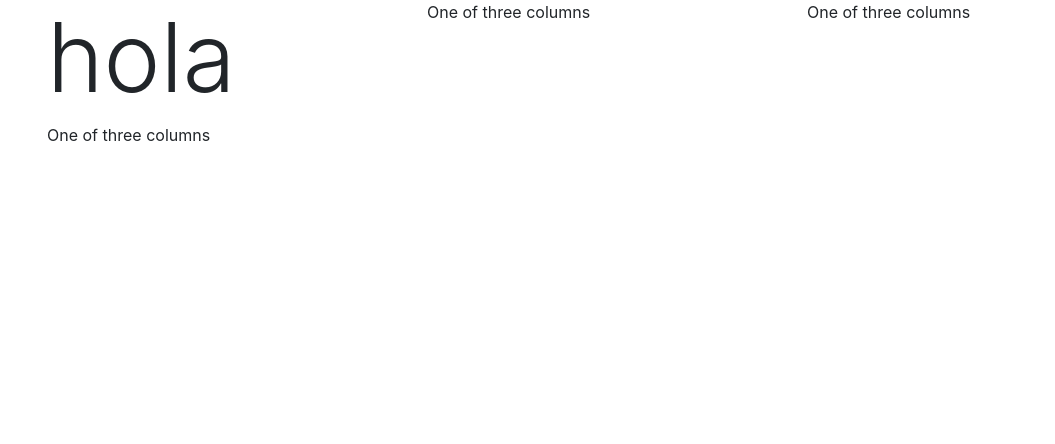
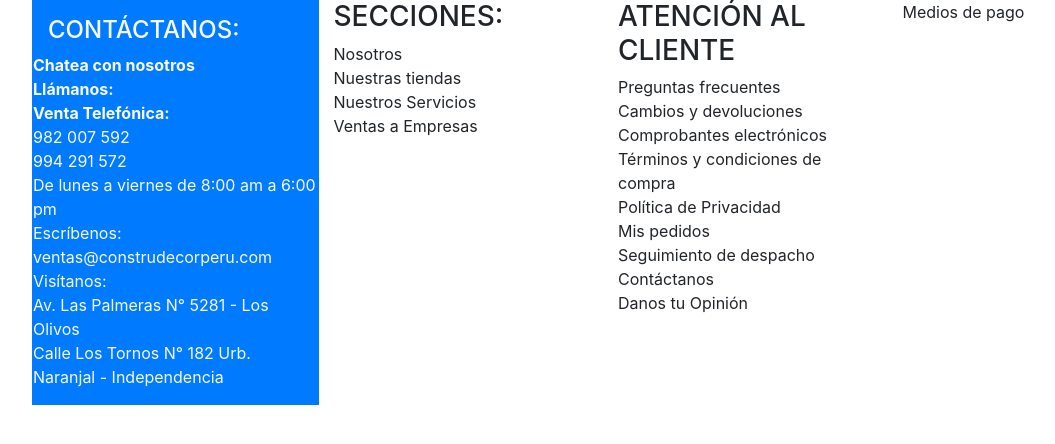
Before and after one commit to ansolar54/footer, an Angular app: page / in a window 1280 px wide. Shown: the top 444 px of the page, without its empty margins (38-1093 px from the left). Built offline with nearby package versions, Linux system fonts and the light colour scheme.

Commit message:
avance 2.0

```diff
--- a/src/app/footer/footer/footer.component.html
+++ b/src/app/footer/footer/footer.component.html
@@ -1,16 +1,43 @@
-<link rel="stylesheet" href="https://maxcdn.bootstrapcdn.com/bootstrap/4.0.0/css/bootstrap.min.css" integrity="sha384-Gn5384xqQ1aoWXA+058RXPxPg6fy4IWvTNh0E263XmFcJlSAwiGgFAW/dAiS6JXm" crossorigin="anonymous">
-
 <div class="container">
     <div class="row">
-      <div class="col-sm">
-          <h1 class="display-1">hola</h1>
-        One of three columns
+        <div class="col-sm p-3 mb-2 bg-primary text-light">
+            <div class="h4">CONTÁCTANOS:</div>
+            <div class="row font-weight-bold">Chatea con nosotros</div>
+            <div class="row font-weight-bold">Llámanos:</div>
+            <div class="row font-weight-bold">Venta Telefónica:</div>
+            <a href="#" class="row text-light" >982 007 592</a>
+            <a href="#" class="row text-light">994 291 572</a>
+            <div class="row">De lunes a viernes de 8:00 am
+            a 6:00 pm</div>
+            <div class="row">Escríbenos:</div>
+            <a href="#" class="row text-light">ventas@construdecorperu.com</a>
+            <div class="row">Visítanos:</div>
+            <a href="#" class="row text-light">Av. Las Palmeras N° 5281 - Los Olivos</a>
+            <a href="#" class="row text-light">Calle Los Tornos N° 182 Urb. Naranjal - Independencia </a>
         </div>
         <div class="col-sm">
-        One of three columns
+            <h3>SECCIONES:</h3>
+            Nosotros <br>
+            Nuestras tiendas<br>
+            Nuestros Servicios<br>
+            Ventas a Empresas<br>
         </div>
         <div class="col-sm">
-        One of three columns
+            <h3>ATENCIÓN AL CLIENTE</h3>
+            <p>Preguntas frecuentes <br>
+                Cambios y devoluciones<br>
+                Comprobantes electrónicos<br>
+                Términos y condiciones de compra<br>
+                Política de Privacidad<br>
+                Mis pedidos<br>
+                Seguimiento de despacho<br>
+                Contáctanos <br>
+                Danos tu Opinión<br>
+
+            </p>
+        </div>
+        <div class="col-sm">
+            <p>Medios de pago</p>
         </div>
     </div>
 </div>
--- a/src/styles.scss
+++ b/src/styles.scss
@@ -1,37 +1 @@
 /* You can add global styles to this file, and also import other style files */
-
-.contenido{
-    margin:1px;
-}
-.saltito{
-    white-space: pre-line;
-}
-.caja1{
-     background-color: #004C8B;
-     width: 300px;
-     height: 400px;
-     float: left;
-     color: white;
-
-
-}
-.caja2{
-    background-color: #004C8B;
-    width: 300px;
-    height: 300px;
-    float: left;
-    color: white;
-}
-.caja3{
-    background-color: #004C8B;
-    width: 300px;
-    height: 300px;
-    float: left;
-    color: white;
-}
-.caja4{
-    background-color:  #004C8B;
-    width: 300px;
-    height: 300px;
-    float: left;
-}
```
Lines whose indentation alone changed are shown as unchanged.
